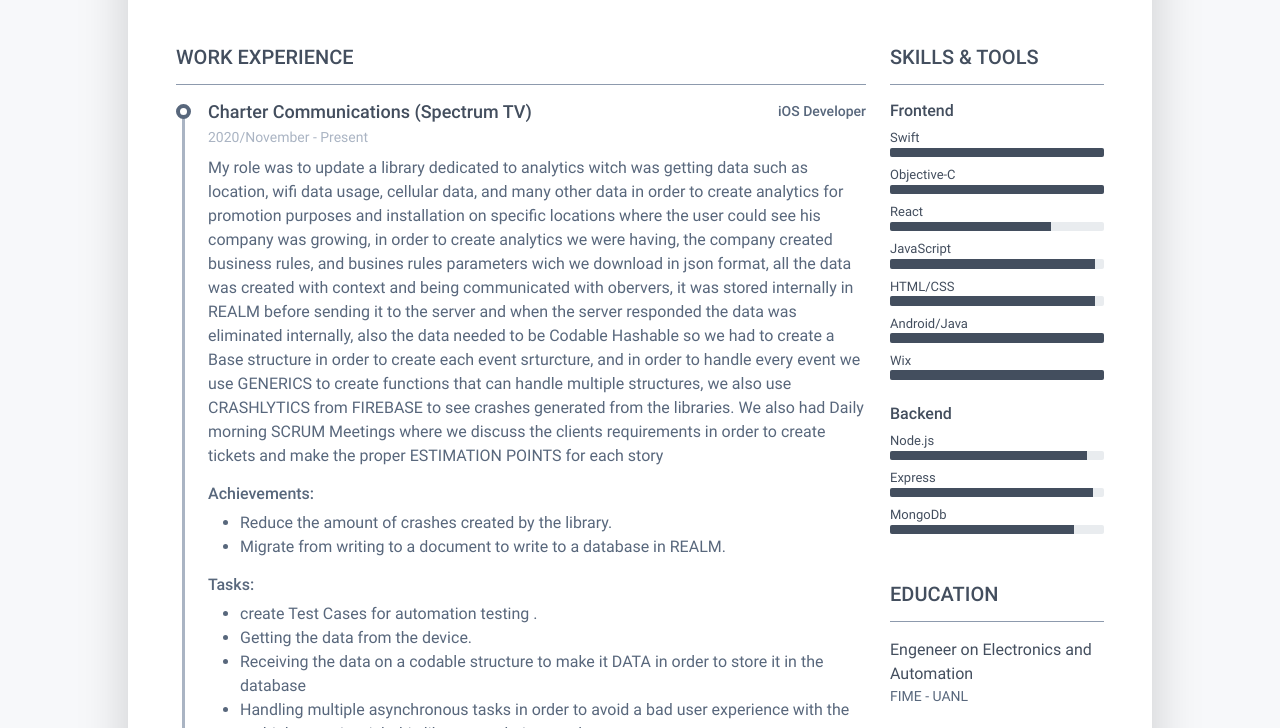
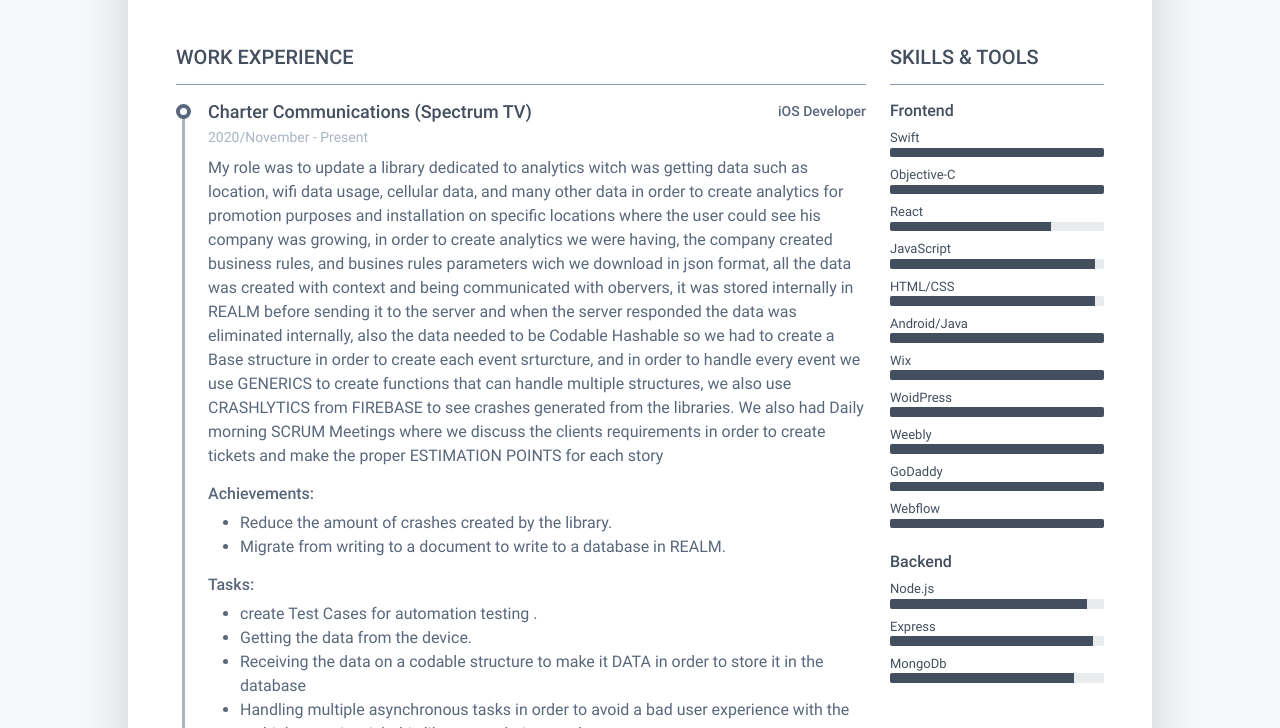
Before and after one commit to luisantos1986/resume, a plain HTML site: page index.html in a window 1280 px wide. Shown: the part 501-1229 px from the top of the page. Drawn offline with Linux system fonts and the light colour scheme.

Commit message:
adding more drag drop website makers

```diff
--- a/index.html
+++ b/index.html
@@ -308,6 +308,30 @@
                                                 <div class="progress-bar theme-progress-bar-dark" role="progressbar" style="width: 100%" aria-valuenow="25" aria-valuemin="0" aria-valuemax="100"></div>
                                             </div>
                                         </li>
+                                        <li class="mb-2">
+                                            <div class="resume-skill-name">WoidPress</div>
+                                            <div class="progress resume-progress">
+                                                <div class="progress-bar theme-progress-bar-dark" role="progressbar" style="width: 100%" aria-valuenow="25" aria-valuemin="0" aria-valuemax="100"></div>
+                                            </div>
+                                        </li>
+                                        <li class="mb-2">
+                                            <div class="resume-skill-name">Weebly</div>
+                                            <div class="progress resume-progress">
+                                                <div class="progress-bar theme-progress-bar-dark" role="progressbar" style="width: 100%" aria-valuenow="25" aria-valuemin="0" aria-valuemax="100"></div>
+                                            </div>
+                                        </li>
+                                        <li class="mb-2">
+                                            <div class="resume-skill-name">GoDaddy</div>
+                                            <div class="progress resume-progress">
+                                                <div class="progress-bar theme-progress-bar-dark" role="progressbar" style="width: 100%" aria-valuenow="25" aria-valuemin="0" aria-valuemax="100"></div>
+                                            </div>
+                                        </li>
+                                        <li class="mb-2">
+                                            <div class="resume-skill-name">Webflow</div>
+                                            <div class="progress resume-progress">
+                                                <div class="progress-bar theme-progress-bar-dark" role="progressbar" style="width: 100%" aria-valuenow="25" aria-valuemin="0" aria-valuemax="100"></div>
+                                            </div>
+                                        </li>
                                     </ul>
                                 </div>
                                 <!--//resume-skill-item-->
```
